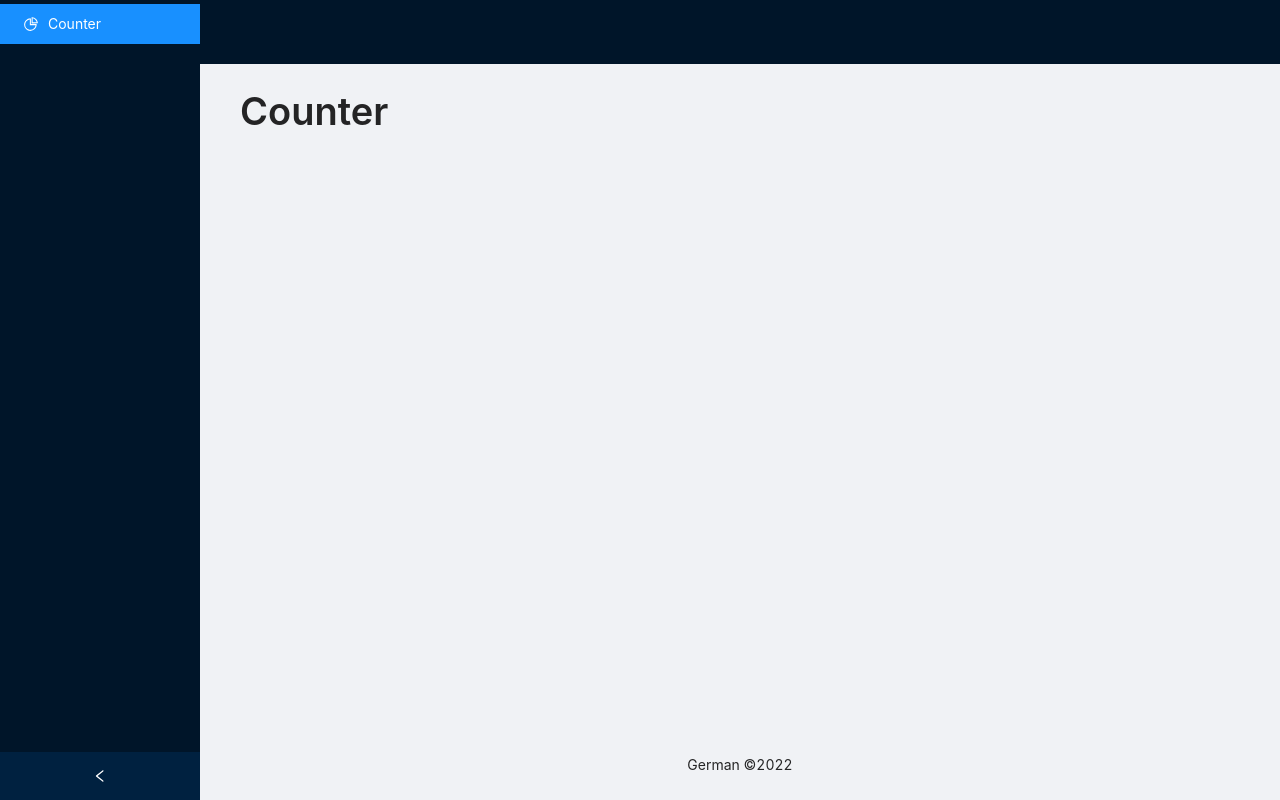
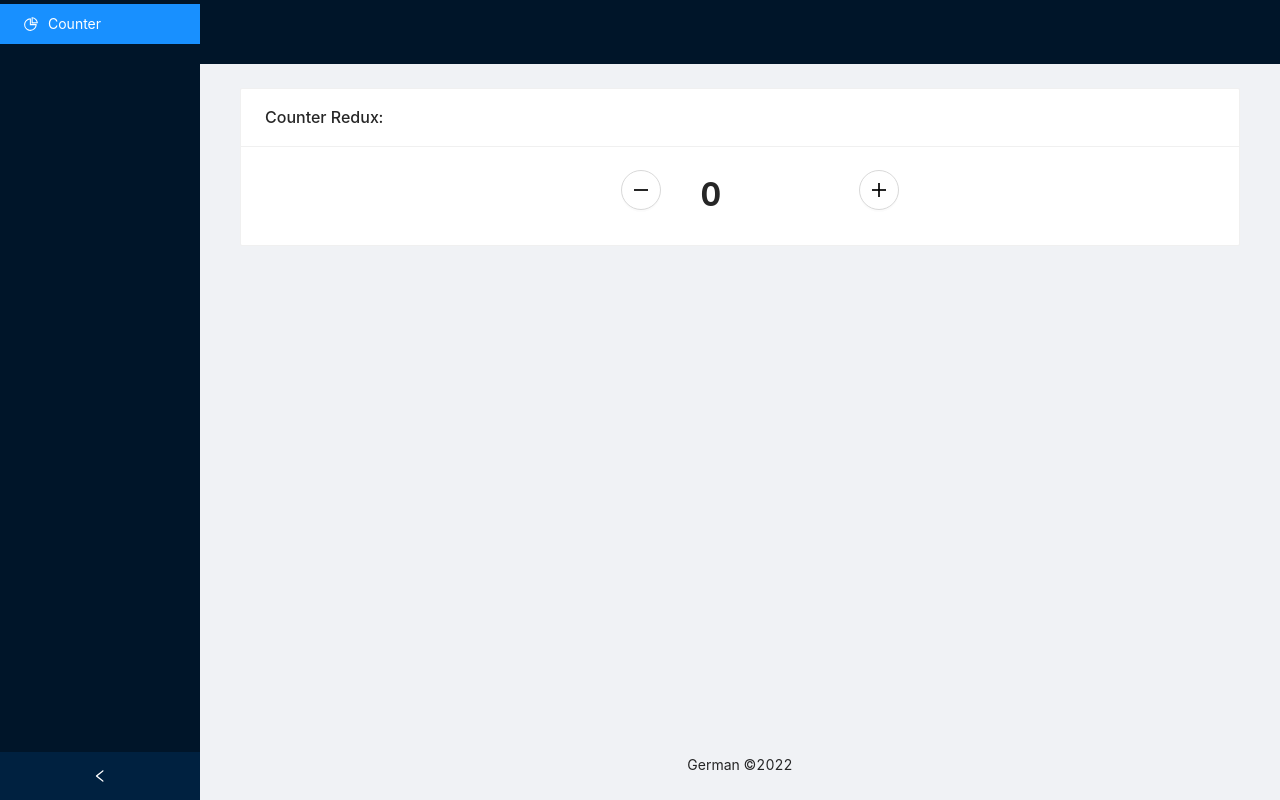
Before and after one commit to germanrogu/demo-react-redux-sagas, a React (Create React App) app: page / in a window 1280 px wide. Built offline with nearby package versions, Linux system fonts and the light colour scheme.

Commit message:
Counter Redux with connect

```diff
--- a/src/components/App.js
+++ b/src/components/App.js
@@ -1,7 +1,7 @@
 import { PieChartOutlined } from "@ant-design/icons";
 import { Layout, Menu } from "antd";
 import React, { useState } from "react";
-import { Counter } from "./Counter";
+import Counter from "./Counter";
 const { Header, Content, Footer, Sider } = Layout;
 
 function getItem(label, key, icon, children) {
--- a/src/components/Counter.js
+++ b/src/components/Counter.js
@@ -1,23 +1,50 @@
-import { Button, Col, Row, Typography } from "antd";
-import React from "react";
+import { MinusOutlined, PlusOutlined } from "@ant-design/icons";
+import { Button, Col, Row, Card } from "antd";
+import { connect } from "react-redux";
+import { actionTypes } from "../redux";
 
-export const Counter = () => {
+const Counter = ({ counter, increment, decrement }) => {
   return (
     <>
-      <Row>
-        <Typography.Title>Counter</Typography.Title>
-      </Row>
-      <Row>
-        {/* <Col md={9} />
-        <Col md={2}>
-          <Button size="large" icon={<MinusOutlined />} shape="circle" />
-        </Col>
-        <Col md={4}>45</Col>
-        <Col md={2}>
-          <Button size="large" icon={<PlusOutlined />} shape="circle" />
-        </Col>
-        <Col md={9} /> */}
-      </Row>
+      <Card title="Counter Redux:" bordered={true}>
+        <Row>
+          <Col md={9} />
+          <Col md={2}>
+            <Button
+              size="large"
+              icon={<MinusOutlined />}
+              shape="circle"
+              onClick={decrement}
+            />
+          </Col>
+          <Col md={4}>
+            <span style={{ fontSize: "2rem", fontWeight: "bold" }}>
+              {counter}
+            </span>
+          </Col>
+          <Col md={2}>
+            <Button
+              size="large"
+              icon={<PlusOutlined />}
+              shape="circle"
+              onClick={increment}
+            />
+          </Col>
+          <Col md={9} />
+        </Row>
+      </Card>
     </>
   );
 };
+
+const mapStateToProps = (state) => ({ counter: state.counter });
+const mapDispatchToProps = (dispatch) => ({
+  increment: () => {
+    dispatch({ type: actionTypes.INCREMENT });
+  },
+  decrement: () => {
+    dispatch({ type: actionTypes.DECREMENT });
+  },
+});
+
+export default connect(mapStateToProps, mapDispatchToProps)(Counter);
--- a/src/redux/index.js
+++ b/src/redux/index.js
@@ -1,4 +1,13 @@
 import { createStore } from "redux";
+
+//ACTION TYPES
+const INCREMENT = "[HOME]/INCREMENT";
+const DECREMENT = "[HOME]/DECREMENT";
+
+export const actionTypes = {
+  INCREMENT,
+  DECREMENT,
+};
 
 //INITIAL STATE
 const initialState = {
@@ -6,11 +15,11 @@ const initialState = {
 };
 
 //REDUCER
-const operationReducer = (state, action) => {
+const operationReducer = (state = initialState, action) => {
   switch (action.type) {
-    case "INCREMENT":
+    case actionTypes.INCREMENT:
       return { ...state, counter: ++state.counter };
-    case "DECREMENT":
+    case actionTypes.DECREMENT:
       return { ...state, counter: --state.counter };
 
     default:
```
